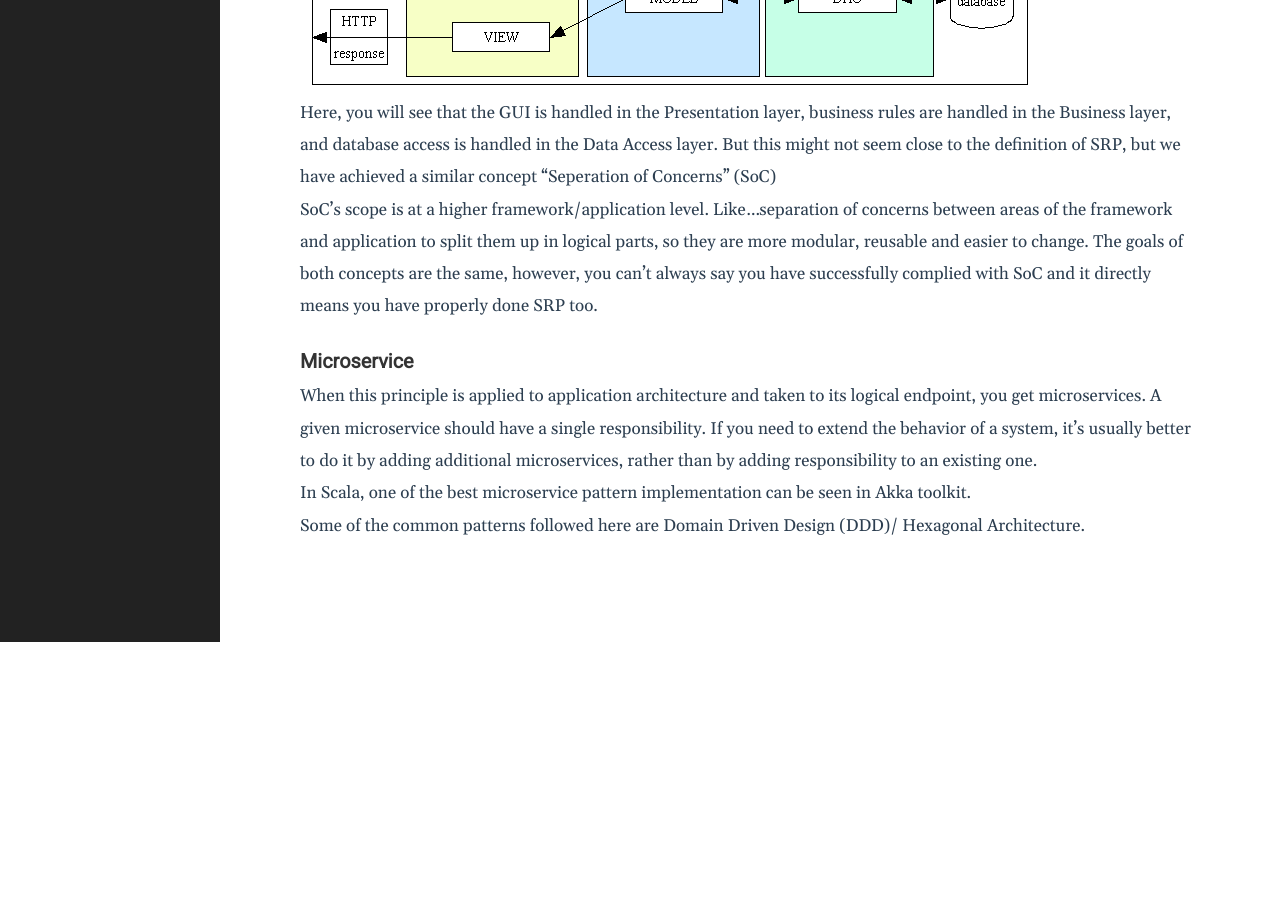
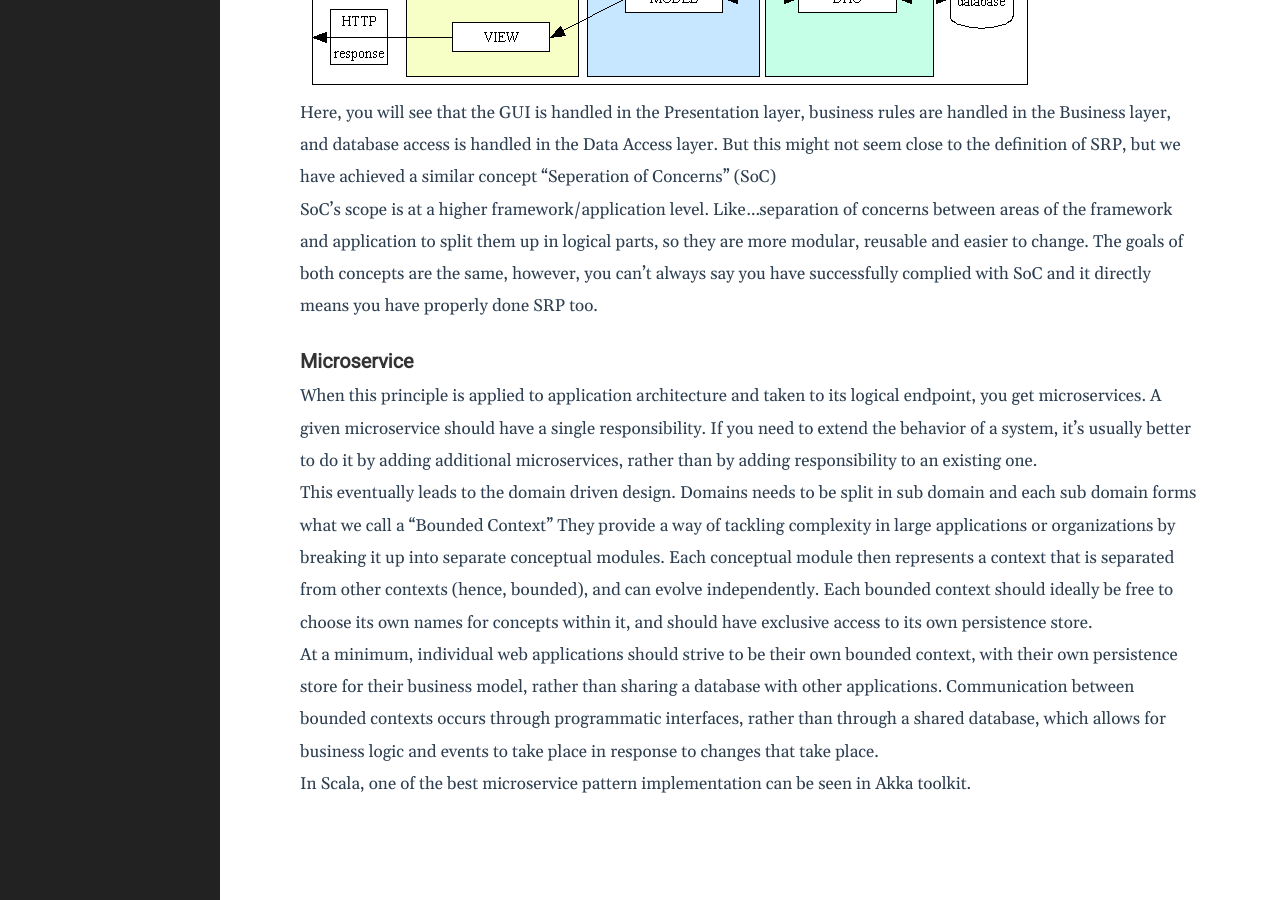
Before and after one commit to vijayemmanuel/vijayemmanuel.github.io, a Jekyll site: the page built from _posts/2019-06-13-ArchitecturalPrinciples-SRP.markdown, in a window 1280 px wide and 900 px high, scrolled down 2316 px. Built offline with Jekyll 4.4.1, drawn with Linux system fonts in a browser that asks for light colours; before the commit the page ends 2958 px from its top, so only the background shows below that.

Commit message:
Updated SRP Post

```diff
--- a/_posts/2019-06-13-ArchitecturalPrinciples-SRP.markdown
+++ b/_posts/2019-06-13-ArchitecturalPrinciples-SRP.markdown
@@ -99,6 +99,9 @@ The goals of both concepts are the same, however, you can't always say you have
 ### Microservice
 When this principle is applied to application architecture and taken to its logical endpoint, you get microservices. A given microservice should have a single responsibility. If you need to extend the behavior of a system, it's usually better to do it by adding additional microservices, rather than by adding responsibility to an existing one.
 
+This eventually leads to the domain driven design. Domains needs to be split in sub domain and each sub domain forms what we call a "Bounded Context"
+They provide a way of tackling complexity in large applications or organizations by breaking it up into separate conceptual modules. Each conceptual module then represents a context that is separated from other contexts (hence, bounded), and can evolve independently. Each bounded context should ideally be free to choose its own names for concepts within it, and should have exclusive access to its own persistence store.
+
+At a minimum, individual web applications should strive to be their own bounded context, with their own persistence store for their business model, rather than sharing a database with other applications. Communication between bounded contexts occurs through programmatic interfaces, rather than through a shared database, which allows for business logic and events to take place in response to changes that take place.
+
 In Scala, one of the best microservice pattern implementation can be seen in Akka toolkit.
-
-Some of the common patterns followed here are Domain Driven Design (DDD)/ Hexagonal Architecture.
```
